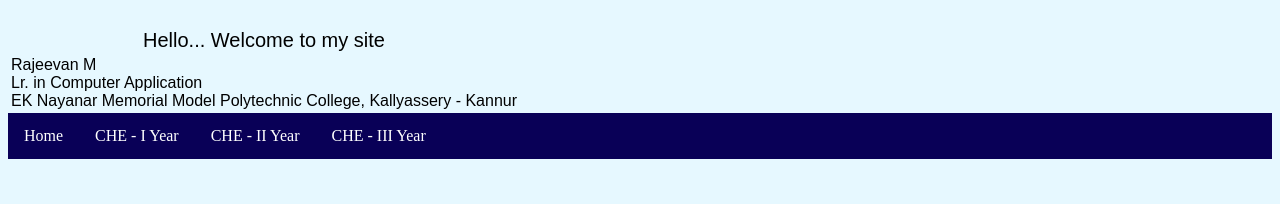
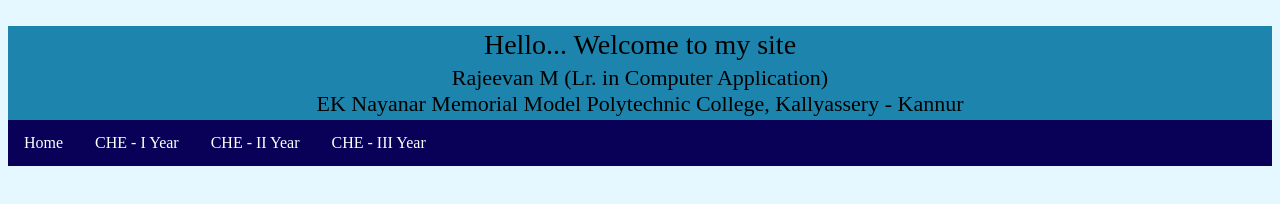
Before and after one commit to rajeevktk/rajeevktk.github.io, a plain HTML site: page index.html in a window 1280 px wide. Drawn offline with Linux system fonts and the light colour scheme.

Commit message:
Update index.html

```diff
--- a/index.html
+++ b/index.html
@@ -4,18 +4,16 @@
     <link rel="stylesheet" type="text/css" href="style.css" />
   </head>
   <body>
-    <table>
-      <tr style='font-family: Arial, sans-serif;font-weight: normal;font-size: 20px;'>
+    <table style='background-color: #1d85ad;' align="center" width="100%">
+      <tr style='font-family:Calibri (Body); font-weight: normal;font-size: 28px;'>
         <td align="center">
           Hello... Welcome to my site
         </td>
       </tr>
-      <tr style='font-family: Arial, sans-serif;font-weight: normal;font-size: 16px;'>
+      <tr style='font-family:Calibri (Body);font-weight: normal;font-size: 22px;'>
         <br>
-        <td align="left">
-          Rajeevan M
-          <br>
-          Lr. in Computer Application
+        <td align="center">
+          Rajeevan M (Lr. in Computer Application)
           <br>
           EK Nayanar Memorial Model Polytechnic College, Kallyassery - Kannur
         </td>
@@ -44,7 +42,5 @@
         </div>
       </li>
     </ul>
-    <div id = "content">
-    </div>
   </body>
 </html>
```
